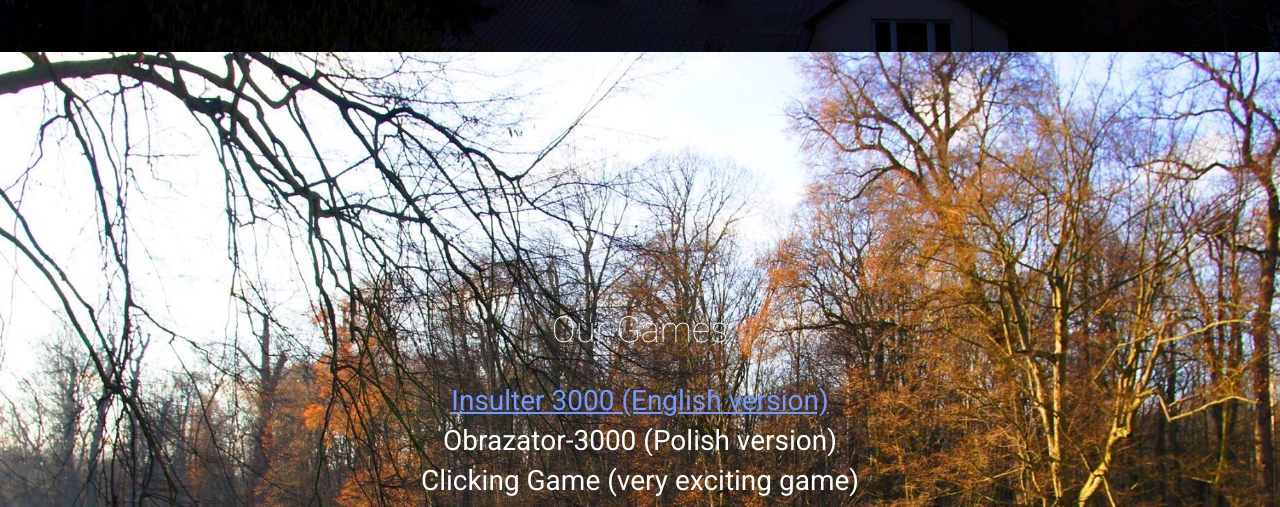
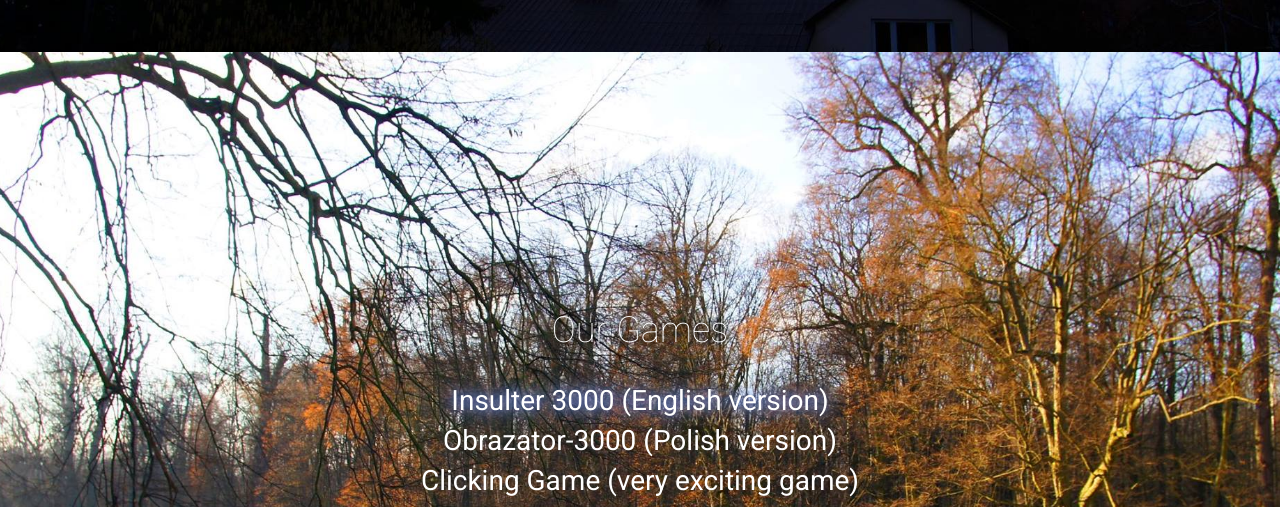
Before and after one commit to LenScript/lenscript.github.io, a plain HTML site: page index.html in a window 1280 px wide. In both pictures the pointer is over the link "Insulter 3000 (English version)". Shown: the part 1548-2055 px from the top of the page. Drawn offline with nearby package versions, Linux system fonts and the light colour scheme.

Commit message:
change style for links

```diff
--- a/index.html
+++ b/index.html
@@ -100,6 +100,9 @@ h3 {
 .top h1, .top h2 {
   text-shadow: 0 0 12px black, 0 0 12px black;
 }
+.intro h1, .intro h2, .games h1, .games h2 {
+  text-shadow: 0 0 8px black, 0 0 8px black;
+}
 .top h3 {
   text-shadow: 0 0 4px black, 0 0 4px black;
 }
@@ -144,8 +147,10 @@ h3 {
   color: white;
 }
 .games a:hover {
-  text-decoration: underline;
-  color: #79f;
+  /*text-decoration: underline;*/
+  /*color: #79f;*/
+  text-shadow: 0 0 24px #79f, 0 0 12px #79f;
+  text-decoration: none;
 }
 .games .ghlink {
   font-size: 64px;
```
